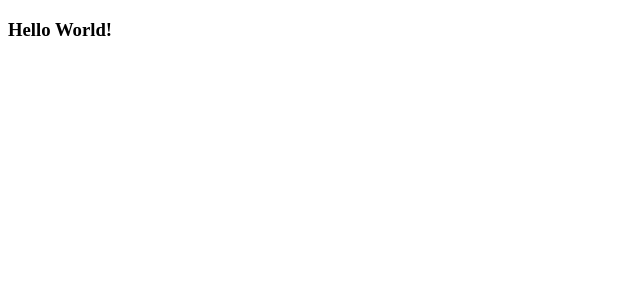
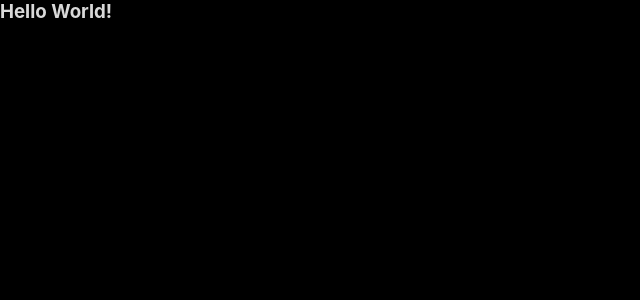
Before and after one commit to luisgbyte/twitter-clone-reactjs, a React (Create React App) app: page / in a window 1280 px wide. Shown: the top 300 px of the page, without its empty margins (0-640 px from the left). Built offline with nearby package versions, Linux system fonts and the light colour scheme.

Commit message:
add GlobalStyles

```diff
--- a/src/App.tsx
+++ b/src/App.tsx
@@ -1,8 +1,13 @@
 import React from 'react';
+
+import GlobalStyle from './styles/GlobalStyle';
 
 function App() {
   return (
-    <h3>Hello World!</h3>
+    <>
+      <h3>Hello World!</h3>
+      <GlobalStyle />
+    </>
   );
 }
 
--- /dev/null
+++ b/src/styles/GlobalStyle.ts
@@ -0,0 +1,43 @@
+import { createGlobalStyle } from "styled-components";
+
+export default createGlobalStyle`
+  * {
+    margin: 0;
+    padding: 0;
+    box-sizing: border-box;
+
+    color: var(--white);
+  }
+
+  html, body, #root {
+    max-height: 100vh;
+    max-width: 100vw;
+
+    width: 100%;
+    height: 100%;
+  }
+
+  *, button, input {
+    border: 0;
+    background: none;
+    font-family: -apple-system, system-ui, sans-serif;
+  }
+
+  html {
+    background: var(--primary);
+  }
+
+  :root {
+    --primary: #000;
+    --secondary: #15181C;
+    --search: #202327;
+    --white: #D9D9D9;
+    --gray: #7A7A7A;
+    --outline: #2F3336;
+    --retweet: #00C06B;
+    --like: #E8265E;
+    --twitter: #33A1F2;
+    --twitter-dark-hover: #011017;
+    --twitter-light-hover: #2C8ED6;
+  }
+`;
```
